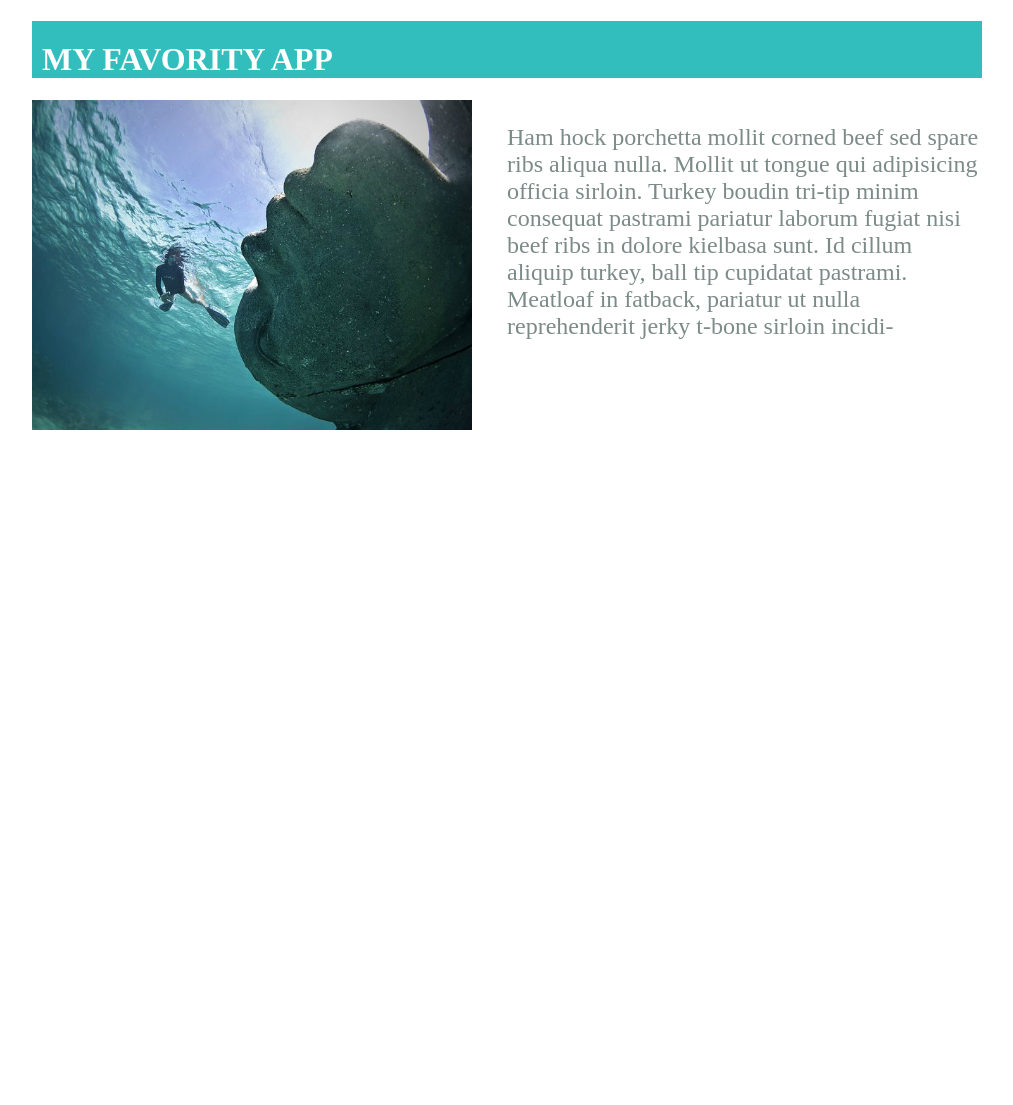
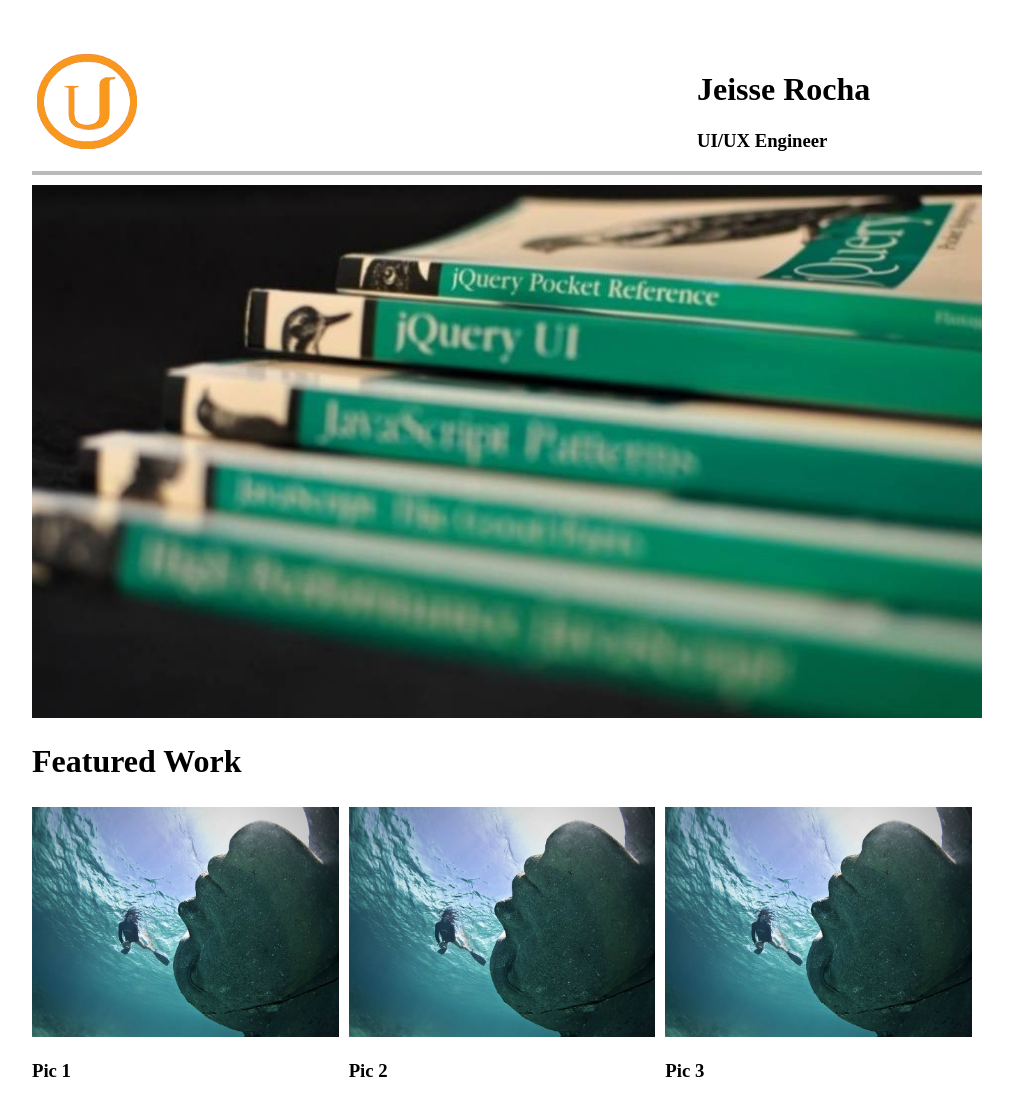
Before and after one commit to Jeisse/frontEndNanodegree, a plain HTML site: page index.html in a window 1280 px wide. Shown: the whole page, without its empty margins (133-1146 px from the left). Before the commit the page ends 800 px from the top, so only its background shows below. Drawn offline with Linux system fonts and the light colour scheme.

Commit message:
Included divs and choosen pic

```diff
--- a/css/style.css
+++ b/css/style.css
@@ -13,18 +13,37 @@ html {height: 100%;}
 body {
 	margin: 0 auto;
 	width:950px ;
-	background: transparent;}
+	background: transparent;
+	padding-top: 50px;
+}
 
-h1{
-	background-color: #33bebe;
-	color: #FFF;
-	padding-top: 20px;
-	padding-left: 10px;
-}
-.app {
+header {
     display: -webkit-flex;
     display: flex;
+    padding-bottom: 10px;
 }
-.image{width: 50%}
-.description{width: 50%; font-size: 24px;}
-.description p{color: #7C8B88;}
+.imgHeader{
+	width: 70%;
+	border-bottom: solid 4px #BCBBBB;
+}
+.nameHeader{
+	width: 30%;
+	border-bottom: solid 4px #BCBBBB;
+}
+.image{
+	width: 100%
+}
+.image img{
+	width: 100%
+}
+.featureLine{
+	display: -webkit-flex;
+    display: flex;
+    width: 100%;
+}
+.img275{
+	padding: 5px 10px 5px 0px;
+}
+.img275 img{
+	width: 100%;
+}
--- a/index.html
+++ b/index.html
@@ -2,27 +2,37 @@
 <html>
 <head>
 	<meta charset="UTF-8">
-    <title>First Page</title>
+    <title>Project 1</title>
     <link href="css/style.css" rel="stylesheet" type="text/css" />
 </head>
 <body>
-	<h1>MY FAVORITY APP</h1>
-	<div class="app">
+	<header>
+		<div class="imgHeader">
+			<img src="img/logo.png" alt="Logo">
+		</div>
+		<div class="nameHeader">
+			<h1>Jeisse Rocha</h1>
+			<h3>UI/UX Engineer</h3>
+		</div>
+	</header>
+	<div class="content">
 		<div class="image">
-			<img src="img/escultura-marinha.png" alt="screenshot of the app">
+			<img src="img/jquery.png" alt="screenshot of the app">
 		</div>
-		<div class="description">
-			<p>
-				Ham hock porchetta mollit corned beef
-				sed spare ribs aliqua nulla. Mollit ut
-				tongue qui adipisicing officia sirloin.
-				Turkey boudin tri-tip minim consequat
-				pastrami pariatur laborum fugiat nisi
-				beef ribs in dolore kielbasa sunt. Id cillum
-				aliquip turkey, ball tip cupidatat pastrami.
-				Meatloaf in fatback, pariatur ut nulla
-				reprehenderit jerky t-bone sirloin incidi-
-			</p>
+		<h1>Featured Work</h1>
+		<div class="featureLine">
+			<div class="img275">
+				<img src="img/escultura-marinha.png" alt="">
+				<h3>Pic 1</h3>
+			</div>
+			<div class="img275">
+				<img src="img/escultura-marinha.png" alt="">
+				<h3>Pic 2</h3>
+			</div>
+			<div class="img275">
+				<img src="img/escultura-marinha.png" alt="">
+				<h3>Pic 3</h3>
+			</div>
 		</div>
 	</div>
 </body>
```
Also changed, not shown: img/cs-udacity.png (added), img/jquery.png (added), img/logo.png (added), img/mockup.PNG (added), img/tag.png (added), 2 other files.
